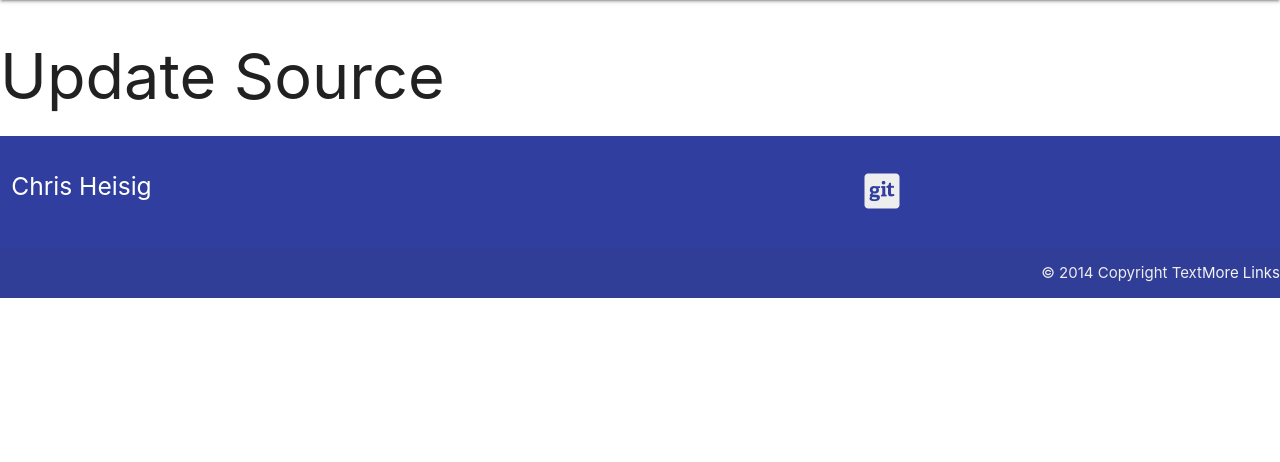
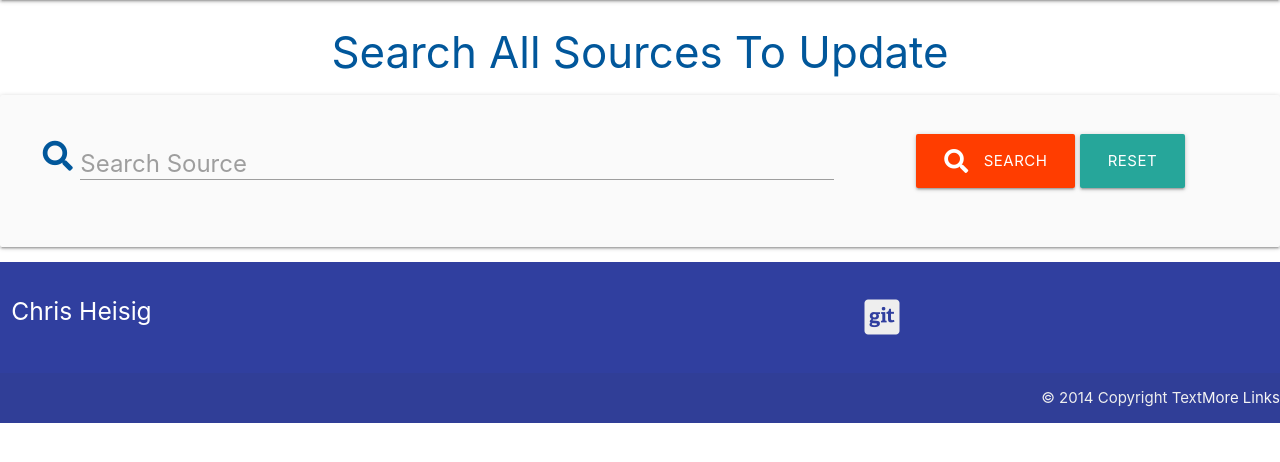
Before and after one commit to ChrisH2727/Milestone-3, a Flask app: page /update_source in a window 1280 px wide. Shown: the part 152-614 px from the top of the page. Run offline with Flask 2, Linux system fonts and the light colour scheme; some libraries are stand-ins or nearby versions.

Commit message:
Add db search facility

```diff
--- a/app.py
+++ b/app.py
@@ -19,13 +19,9 @@ app = Flask(__name__)
 app.config["MONGO_DBNAME"] = os.environ.get("MONGO_DBNAME")
 app.config["MONGO_URI"] = os.environ.get("MONGO_URI")
 app.secret_key = os.environ.get("SECRET_KEY")
-
 mongo = PyMongo(app)
 
-
-
 @app.route("/")
-
 
 @app.route("/login", methods=["GET", "POST"])
 def login():
@@ -87,14 +83,18 @@ def register():
 
 @app.route("/source_request", methods=["GET", "POST"])
 def source_request():
-    print("arrived")
-    if request.method == "POST":
+    query = request.form.get("query")
+    mode = "request"
+    if query:
+        print(query)
+        sources = list(mongo.db.sources.find({"$text": {"$search": query}}))
+        print(sources)
         showsources = "true"
-        sources = mongo.db.sources.find()
-        return render_template("sourceRequest.html", showsources=showsources, sources=sources)
-    showsources = "false"
-    sources = ""
-    return render_template("sourceRequest.html", sources=sources, showsources=showsources, )
+        return render_template("sourceRequest.html", showsources=showsources, sources=sources, mode=mode)
+    else:
+        showsources = "false"
+        sources = ""
+        return render_template("sourceRequest.html", showsources=showsources, sources=sources, mode=mode)
 
 
 @app.route("/usage_report")
@@ -183,19 +183,15 @@ def add_source():
             existing_source_id = existing_source["_id"]
             print("update")
 
-            # Temporary code
-
             newSourceTemp = {
                 "serial_number": request.form.get("serial_number"),
                 "department": request.form.get("department")
             }
-            ############
-            print(newSourceTemp)
+
             mongo.db.sources.find_one_and_update({"_id": ObjectId(existing_source_id)},
             { '$set': newSourceTemp }, return_document = ReturnDocument.AFTER)
             flash("Source sucessfully updated")
         else:
-            print("new")
             mongo.db.sources.insert_one(newSource)
             flash("New source sucessfully added to inventory")
 
@@ -204,6 +200,12 @@ def add_source():
 
     return render_template("addSource.html")
 
+@app.route("/req_source_conf/<source_serial_no>" , methods=["GET", "POST"])
+def req_source_conf(source_serial_no):
+    source = mongo.db.sources.find_one({"serial_number": source_serial_no})
+    return render_template("approveRequest.html", source=source)
+
+
 @app.route("/del_source_conf/<source_serial_no>" , methods=["GET", "POST"])
 def del_source_conf(source_serial_no):
     mongo.db.sources.delete_one({"serial_number": source_serial_no})
@@ -211,14 +213,38 @@ def del_source_conf(source_serial_no):
     return render_template("inventory.html", sources=sources)
 
 
-@app.route("/update_source")
+
+@app.route("/update_source", methods=["GET", "POST"])
 def update_source():
-    return render_template("updateSource.html")
+    query = request.form.get("query")
+    mode = "update"
+    if query:
+        print(query)
+        #sources = mongo.db.sources.find()
+        sources = list(mongo.db.sources.find({"$text": {"$search": query}}))
+        showsources = "true"
+        return render_template("sourceRequest.html", showsources=showsources, sources=sources, mode=mode)
+    else:
+        showsources = "false"
+        sources = ""
+        return render_template("sourceRequest.html", showsources=showsources, sources=sources, mode=mode)
 
-@app.route("/delete_source")
+
+
+@app.route("/delete_source", methods=["GET", "POST"])
 def delete_source():
-    return render_template("deleteSource.html")
-
+    query = request.form.get("query")
+    mode = "delete"
+    if query:
+        print(query)
+        #sources = mongo.db.sources.find()
+        sources = list(mongo.db.sources.find({"$text": {"$search": query}}))
+        showsources = "true"
+        return render_template("sourceRequest.html", showsources=showsources, sources=sources, mode=mode)
+    else:
+        showsources = "false"
+        sources = ""
+        return render_template("sourceRequest.html", showsources=showsources, sources=sources, mode=mode)
 
 
 
--- a/templates/approveRequest.html
+++ b/templates/approveRequest.html
@@ -1,4 +1,5 @@
 {% extends "base.html" %}
 {% block content %}
-<h1>Approve request</h1>
+<h1>Approve request now</h1>
+<p>{{source.serial_number}}</p>
 {% endblock %}
--- a/templates/sourceRequest.html
+++ b/templates/sourceRequest.html
@@ -2,9 +2,23 @@
 {% block content %}
 
 <!-- Uses code snip from Code Institute Mini Project | Putting It All Together  Searching  Search Within The Database-->
-<h3 class="light-blue-text text-darken-4 center-align">Search All Sources</h3>
+
+
+{% if mode == "delete" %}
+    <h3 class="light-blue-text text-darken-4 center-align">Search All Sources For Deletion</h3>
+{% elif mode== "update" %}
+    <h3 class="light-blue-text text-darken-4 center-align">Search All Sources To Update</h3>
+{% else %}
+    <h3 class="light-blue-text text-darken-4 center-align">Search All Sources To Use</h3>
+{% endif %}
         <div class="row card-panel grey lighten-5">
-            <form action="{{ url_for('source_request') }}" method="post" class="col s12">
+            {% if mode == "delete" %}
+                <form action="{{ url_for('delete_source') }}" method="post" class="col s12">
+            {% elif mode== "update" %}
+                <form action="{{ url_for('update_source') }}" method="post" class="col s12">
+            {% else %}
+                <form action="{{ url_for('source_request') }}" method="post" class="col s12">
+            {% endif %}
                 <div class="row valign-wrapper center-align">
                     <div class="input-field col s12 m8">
                         <i class="fas fa-search prefix light-blue-text text-darken-4"></i>
@@ -41,10 +55,17 @@
                     <td class="tg-ul38">Half life</td>
                     <td class="tg-ul38">Ativity Now</td>
                     <td class="tg-ul38">Type</td>
+                    {% if mode == "update" %}
+                        <td class="tg-ul38">Update</td>
+                    {% elif mode == "delete" %}
+                        <td class="tg-ul38">Delete</td>
+                    {% else %}
+                        <td class="tg-ul38">Delete</td>
+                    {% endif %}
                     </tr>
 
                     {% for source in sources %}
-                        <tr>
+                    <tr>
                         <td class="tg-hmp3">{{ source.serial_number }}</td>
                         <td class="tg-hmp3">{{ source.isotope }}</td>
                         <td class="tg-hmp3 hide-on-small-only">{{ source.original_activity }} {{source.original_activity_units}}</td>
@@ -52,7 +73,30 @@
                         <td class="tg-hmp3">{{ source.half_life }} {{source.half_life_units}}</td>
                         <td class="tg-hmp3">{{ source.activity_now }} {{source.activity_now_units}}</td>
                         <td class="tg-hmp3">{{ source.type }}</td>
-                        </tr>
+                        {% if mode == "update" %}
+                            <td class="tg-hmp3">
+                                <a href="{{ url_for('update_source_resp', source_serial_no=source.serial_number) }}"
+                                class ="btn-small  teal lighten-2" tbl_btn_wd>Update
+                                </a>
+                            </td>
+                        {% elif mode == "delete" %}
+                            <td class="tg-hmp3">
+                                <a href="{{ url_for('delete_source_resp', source_serial_no=source.serial_number) }}"
+                                class ="btn-small  teal lighten-2" tbl_btn_wd>Delete
+                                </a>
+                            </td>
+                        {% else %}
+                            <td class="tg-hmp3">
+                                <a href="{{ url_for('req_source_conf', source_serial_no=source.serial_number) }}"
+                                class ="btn-small  teal lighten-2" tbl_btn_wd>Request
+                                </a>
+                            </td>
+                        {% endif %}
+
+
+
+
+                    </tr>
                     {% endfor %}
                 </tbody>
             </table>
```
Also changed, not shown: templates/addSource.html (+8 -4 lines), static/assets/sourceUsed.png.
